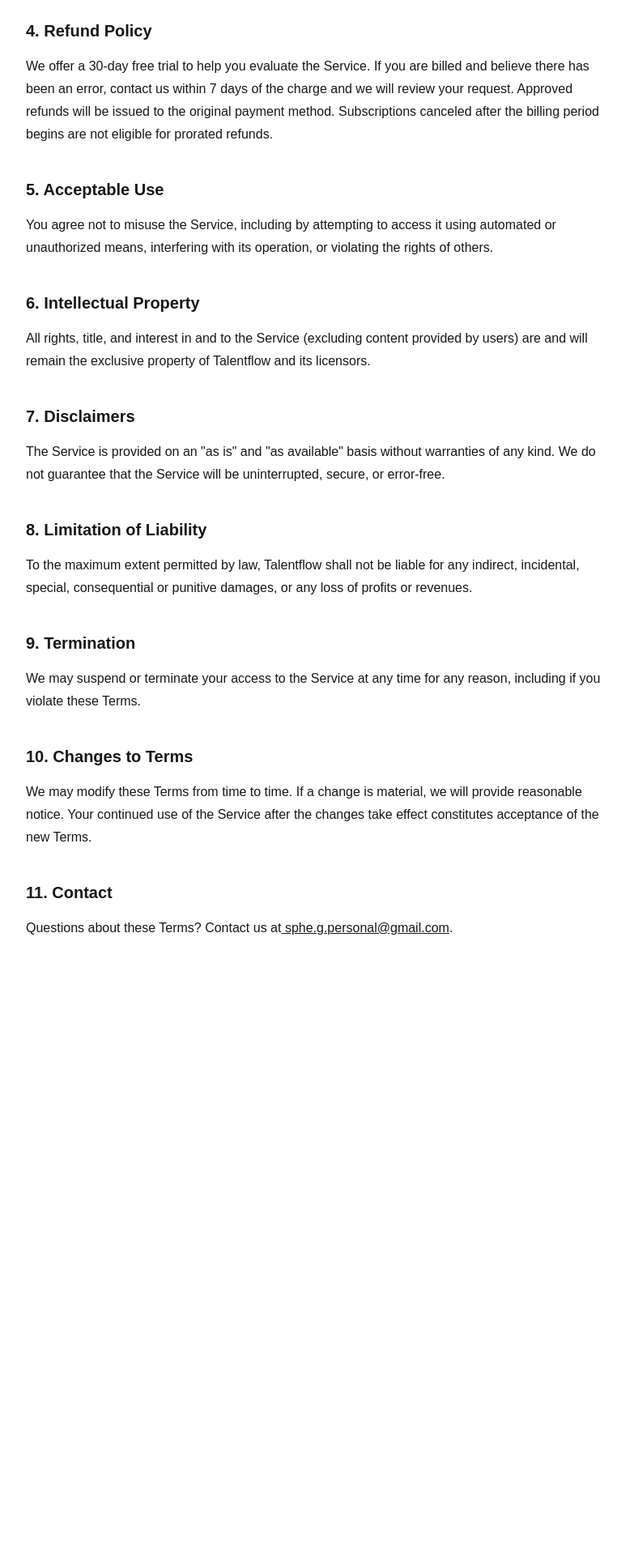
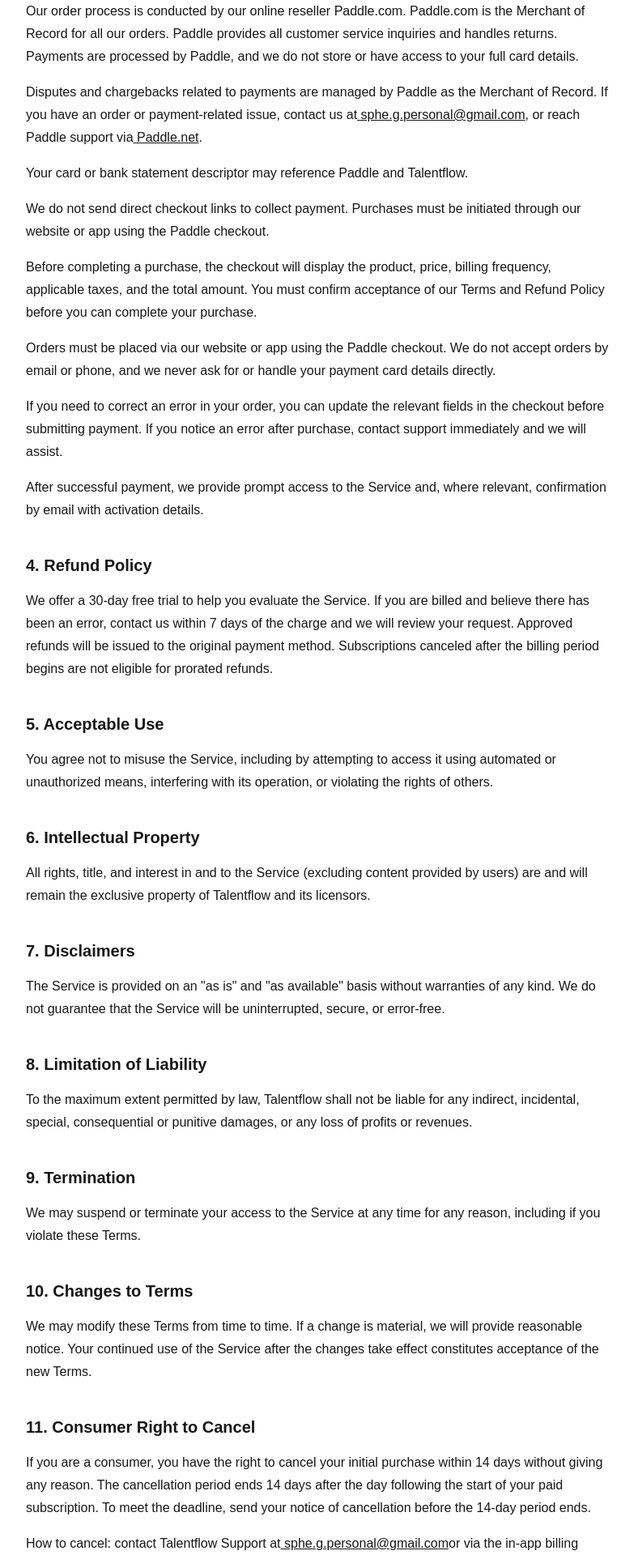
Before and after one commit to S-P-H-E/talentflow-landing, a Next.js app: page /terms in a window 1280 px wide. Shown: the part 720-2640 px from the top of the page at 81% size, without its empty margins (248-1031 px from the left). Before the commit the page ends 1976 px from the top, so only its background shows below. Built offline with nearby package versions, Linux system fonts and the light colour scheme; no server answers; what tailwindcss-motion would draw is missing.

Commit message:
policies

```diff
--- a/app/(pages)/(legal)/policy/page.tsx
+++ b/app/(pages)/(legal)/policy/page.tsx
@@ -49,6 +49,21 @@
           appropriate safeguards. We do not sell personal information.
         </p>
 
+        <h2 className="text-xl font-semibold mt-10">Payments and Merchant of Record (Paddle)</h2>
+        <p>
+          We use Paddle.com as our online reseller and Merchant of Record to
+          process payments, handle tax collection and compliance, and manage
+          invoicing, fraud prevention, and buyer support. As part of a purchase,
+          necessary information (such as name, email address, billing address,
+          IP address, and transaction details) is shared with Paddle to process
+          your order and comply with legal obligations.
+        </p>
+        <p>
+          We do not store or have access to your full payment card details. For
+          more information on how Paddle handles your data, see the
+          <a href="https://www.paddle.com/legal/privacy" target="_blank" rel="noopener noreferrer" className="underline"> Paddle Privacy Policy</a>.
+        </p>
+
         <h2 className="text-xl font-semibold mt-10">Data Retention</h2>
         <p>
           We retain personal data only as long as necessary for the purposes
--- a/app/(pages)/(legal)/pricing/page.tsx
+++ b/app/(pages)/(legal)/pricing/page.tsx
@@ -41,7 +41,12 @@
           </div>
 
           <p className="text-[var(--description)] text-xs mt-4">
-            By starting a trial, you agree to our <Link href="/terms" className="underline">Terms</Link> and <Link href="/policy" className="underline">Privacy Policy</Link>.
+            By starting a trial, you agree to our <Link href="/terms" className="underline">Terms</Link> (including our refund and billing terms) and <Link href="/policy" className="underline">Privacy Policy</Link>.
+          </p>
+          <p className="text-[var(--description)] text-xs mt-2">
+            Our order process is conducted by our online reseller Paddle.com.
+            Paddle.com is the Merchant of Record for all our orders. Paddle
+            provides all customer service inquiries and handles returns.
           </p>
         </div>
       </div>
--- a/app/(pages)/(legal)/terms/page.tsx
+++ b/app/(pages)/(legal)/terms/page.tsx
@@ -36,6 +36,50 @@
           Talentflow is offered on a subscription basis at $29 per month, with a 30
           day free trial. At the end of the trial, your subscription will begin
           automatically unless canceled. Taxes may apply.
+        </p>
+        <p>
+          Our order process is conducted by our online reseller Paddle.com.
+          Paddle.com is the Merchant of Record for all our orders. Paddle provides
+          all customer service inquiries and handles returns. Payments are
+          processed by Paddle, and we do not store or have access to your full
+          card details.
+        </p>
+        <p>
+          Disputes and chargebacks related to payments are managed by Paddle as
+          the Merchant of Record. If you have an order or payment-related issue,
+          contact us at
+          <a href="mailto:sphe.g.personal@gmail.com" className="underline"> sphe.g.personal@gmail.com</a>
+          , or reach Paddle support via
+          <a href="https://paddle.net" target="_blank" rel="noopener noreferrer" className="underline"> Paddle.net</a>.
+        </p>
+        <p>
+          Your card or bank statement descriptor may reference Paddle and
+          Talentflow.
+        </p>
+        <p>
+          We do not send direct checkout links to collect payment. Purchases must
+          be initiated through our website or app using the Paddle checkout.
+        </p>
+        <p>
+          Before completing a purchase, the checkout will display the product,
+          price, billing frequency, applicable taxes, and the total amount. You
+          must confirm acceptance of our Terms and Refund Policy before you can
+          complete your purchase.
+        </p>
+        <p>
+          Orders must be placed via our website or app using the Paddle checkout.
+          We do not accept orders by email or phone, and we never ask for or
+          handle your payment card details directly.
+        </p>
+        <p>
+          If you need to correct an error in your order, you can update the
+          relevant fields in the checkout before submitting payment. If you
+          notice an error after purchase, contact support immediately and we will
+          assist.
+        </p>
+        <p>
+          After successful payment, we provide prompt access to the Service and,
+          where relevant, confirmation by email with activation details.
         </p>
 
         <h2 className="text-xl font-semibold mt-10">4. Refund Policy</h2>
@@ -88,7 +132,44 @@
           changes take effect constitutes acceptance of the new Terms.
         </p>
 
-        <h2 className="text-xl font-semibold mt-10">11. Contact</h2>
+        <h2 className="text-xl font-semibold mt-10">11. Consumer Right to Cancel</h2>
+        <p>
+          If you are a consumer, you have the right to cancel your initial
+          purchase within 14 days without giving any reason. The cancellation
+          period ends 14 days after the day following the start of your paid
+          subscription. To meet the deadline, send your notice of cancellation
+          before the 14-day period ends.
+        </p>
+        <p>
+          How to cancel: contact Talentflow Support at
+          <a href="mailto:sphe.g.personal@gmail.com" className="underline"> sphe.g.personal@gmail.com</a>
+          or via the in-app billing settings. We will acknowledge receipt of your
+          request without undue delay.
+        </p>
+
+        <h2 className="text-xl font-semibold mt-10">12. Effect of Cancellation</h2>
+        <p>
+          If you cancel as permitted above, we will reimburse all payments we have
+          received from you for the initial purchase.
+        </p>
+        <p>
+          We will make the reimbursement without undue delay and no later than 14
+          days from the day we are informed of your decision to cancel. We will
+          use the same means of payment you used for the initial transaction, and
+          you will not incur any fees as a result of the reimbursement.
+        </p>
+
+
+        <h2 className="text-xl font-semibold mt-10">13. Exception to the Right to Cancel</h2>
+        <p>
+          Your right to cancel does not apply where you have requested that we
+          begin providing the Service during the cancellation period and the
+          Service has been fully performed, or to digital content once download
+          or streaming has begun. It also does not apply where you have already
+          received the full benefit of the Service within the 14-day period.
+        </p>
+
+        <h2 className="text-xl font-semibold mt-10">14. Contact</h2>
         <p>
           Questions about these Terms? Contact us at
           <a href="mailto:sphe.g.personal@gmail.com" className="underline"> sphe.g.personal@gmail.com</a>.
```
